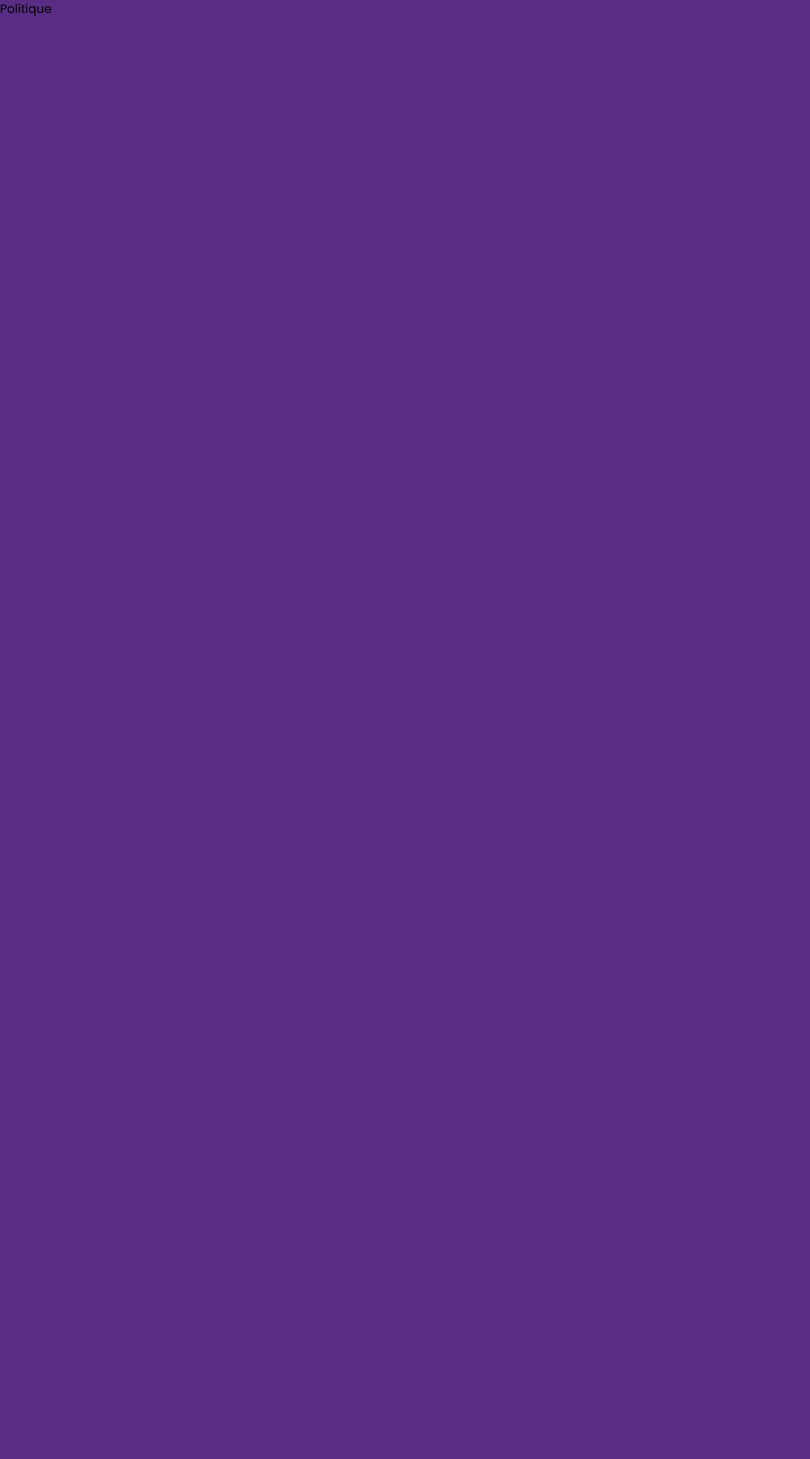
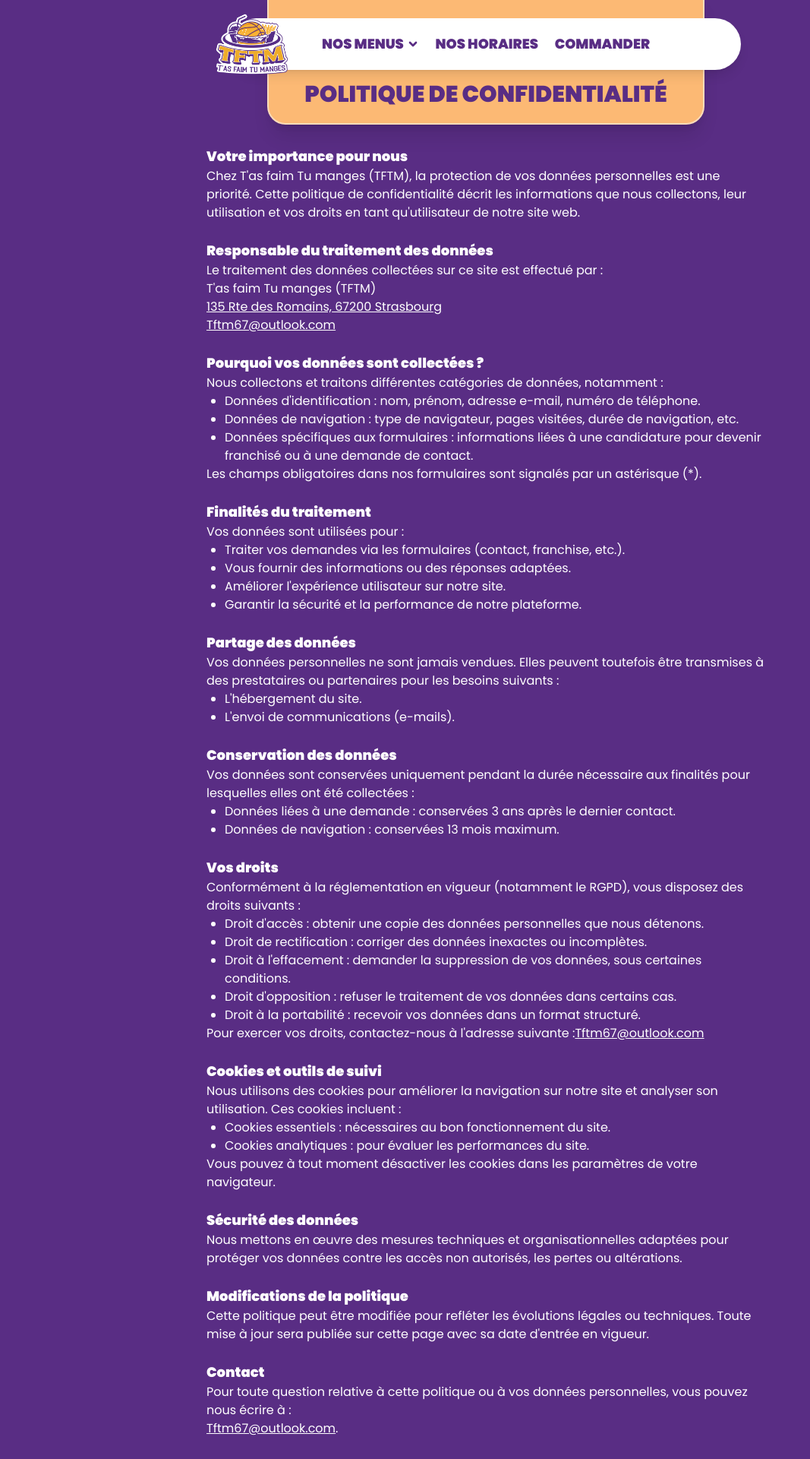
Before and after one commit to Arioz58/TFTM, a Next.js app: page /politique-de-confidentialite in a window 1280 px wide. Shown: the top 1920 px of the page at 76% size, without its empty margins (0-1067 px from the left). Before the commit the page ends 800 px from the top, so only its background shows below. Built offline with nearby package versions, Linux system fonts and the light colour scheme; a web font is replaced by a local one.

Commit message:
politique de confidentialité

```diff
--- a/src/app/politique-de-confidentialite/page.tsx
+++ b/src/app/politique-de-confidentialite/page.tsx
@@ -1,7 +1,208 @@
-import React from 'react'
+import React from "react";
+import Header from "@/sections/Header";
+import Footer from "@/sections/Footer";
 
 export default function Politique() {
   return (
-    <div>Politique</div>
-  )
+    <>
+      <Header />
+      <div className="text-primary">
+        <h1 className="relative text-lg font-black text-center pt-28 pb-5 bg-secondary rounded-b-3xl border-[2px] border-white/50 shadow-xl -top-2 lg:text-3xl max-w-xl mx-auto">
+          POLITIQUE DE CONFIDENTIALITÉ
+        </h1>
+        <div className="flex flex-col items-center mt-5">
+          <div className="text-white flex flex-col gap-6 max-w-3xl px-4">
+            <div className="">
+              <h1 className="text-lg font-black">Votre importance pour nous</h1>
+              <p>
+                Chez T&apos;as faim Tu manges (TFTM), la protection de vos données
+                personnelles est une priorité. Cette politique de
+                confidentialité décrit les informations que nous collectons,
+                leur utilisation et vos droits en tant qu&apos;utilisateur de notre
+                site web.{" "}
+              </p>
+            </div>
+            <div className="">
+              <h1 className="text-lg font-black">
+                Responsable du traitement des données
+              </h1>
+              <p>
+                Le traitement des données collectées sur ce site est effectué
+                par : <br />
+                T&apos;as faim Tu manges (TFTM) <br />
+                <a
+                  href="https://www.google.com/maps/place//data=!4m2!3m1!1s0x4796b731350790ef:0x4f425dde6dc509a9?sa=X&ved=1t:8290&ictx=111"
+                  target="_blank"
+                  rel="noopener noreferrer"
+                >
+                  <span className="underline">
+                    135 Rte des Romains, 67200 Strasbourg
+                  </span>
+                </a>{" "}
+                <br />{" "}
+                <a href="mailto:Tftm67@outlook.com" className="underline">
+                  Tftm67@outlook.com
+                </a>
+              </p>
+            </div>
+            <div className="">
+              <h1 className="text-lg font-black">
+                Pourquoi vos données sont collectées ?
+              </h1>
+              <p>
+                Nous collectons et traitons différentes catégories de données,
+                notamment :
+              </p>
+              <ul className="list-disc pl-6">
+                <li>
+                  Données d&apos;identification : nom, prénom, adresse e-mail, numéro
+                  de téléphone.
+                </li>
+                <li>
+                  Données de navigation : type de navigateur, pages visitées,
+                  durée de navigation, etc.
+                </li>
+                <li>
+                  Données spécifiques aux formulaires : informations liées à une
+                  candidature pour devenir franchisé ou à une demande de
+                  contact.
+                </li>
+              </ul>
+              <p>
+                Les champs obligatoires dans nos formulaires sont signalés par
+                un astérisque (*).
+              </p>
+            </div>
+            <div className="">
+              <h1 className="text-lg font-black">Finalités du traitement</h1>
+              <p>Vos données sont utilisées pour :</p>
+              <ul className="list-disc pl-6">
+                <li>
+                  Traiter vos demandes via les formulaires (contact, franchise,
+                  etc.).
+                </li>
+                <li>Vous fournir des informations ou des réponses adaptées.</li>
+                <li>Améliorer l&apos;expérience utilisateur sur notre site.</li>
+                <li>
+                  Garantir la sécurité et la performance de notre plateforme.
+                </li>
+              </ul>
+            </div>
+            <div className="">
+              <h1 className="text-lg font-black">Partage des données</h1>
+              <p>
+                Vos données personnelles ne sont jamais vendues. Elles peuvent
+                toutefois être transmises à des prestataires ou partenaires pour
+                les besoins suivants :
+              </p>
+              <ul className="list-disc pl-6">
+                <li>L&apos;hébergement du site.</li>
+                <li>L&apos;envoi de communications (e-mails).</li>
+              </ul>
+            </div>
+            <div className="">
+              <h1 className="text-lg font-black">Conservation des données</h1>
+              <p>
+                Vos données sont conservées uniquement pendant la durée
+                nécessaire aux finalités pour lesquelles elles ont été
+                collectées :
+              </p>
+              <ul className="list-disc pl-6">
+                <li>
+                  Données liées à une demande : conservées 3 ans après le
+                  dernier contact.
+                </li>
+                <li>Données de navigation : conservées 13 mois maximum.</li>
+              </ul>
+            </div>
+            <div className="">
+              <h1 className="text-lg font-black">Vos droits</h1>
+              <p>
+                Conformément à la réglementation en vigueur (notamment le RGPD),
+                vous disposez des droits suivants :
+              </p>
+              <ul className="list-disc pl-6">
+                <li>
+                  Droit d&apos;accès : obtenir une copie des données personnelles que
+                  nous détenons.
+                </li>
+                <li>
+                  Droit de rectification : corriger des données inexactes ou
+                  incomplètes.
+                </li>
+                <li>
+                  Droit à l&apos;effacement : demander la suppression de vos données,
+                  sous certaines conditions.
+                </li>
+                <li>
+                  Droit d&apos;opposition : refuser le traitement de vos données dans
+                  certains cas.
+                </li>
+                <li>
+                  Droit à la portabilité : recevoir vos données dans un format
+                  structuré.
+                </li>
+              </ul>
+              <p>
+                Pour exercer vos droits, contactez-nous à l&apos;adresse suivante :
+                <a href="mailto:Tftm67@outlook.com" className="underline">
+                  Tftm67@outlook.com
+                </a>
+              </p>
+            </div>
+            <div className="">
+              <h1 className="text-lg font-black">Cookies et outils de suivi</h1>
+              <p>
+                Nous utilisons des cookies pour améliorer la navigation sur
+                notre site et analyser son utilisation. Ces cookies incluent :
+              </p>
+              <ul className="list-disc pl-6">
+                <li>
+                  Cookies essentiels : nécessaires au bon fonctionnement du
+                  site.
+                </li>
+                <li>
+                  Cookies analytiques : pour évaluer les performances du site.
+                </li>
+              </ul>
+              <p>
+                Vous pouvez à tout moment désactiver les cookies dans les
+                paramètres de votre navigateur.
+              </p>
+            </div>
+            <div className="">
+              <h1 className="text-lg font-black">Sécurité des données</h1>
+              <p>
+                Nous mettons en œuvre des mesures techniques et
+                organisationnelles adaptées pour protéger vos données contre les
+                accès non autorisés, les pertes ou altérations.
+              </p>
+            </div>
+            <div className="">
+              <h1 className="text-lg font-black">
+                Modifications de la politique
+              </h1>
+              <p>
+                Cette politique peut être modifiée pour refléter les évolutions
+                légales ou techniques. Toute mise à jour sera publiée sur cette
+                page avec sa date d&apos;entrée en vigueur.
+              </p>
+            </div>
+            <div className="">
+              <h1 className="text-lg font-black">Contact</h1>
+              <p>
+                Pour toute question relative à cette politique ou à vos données
+                personnelles, vous pouvez nous écrire à : <br />
+                <a href="mailto:Tftm67@outlook.com" className="underline">
+                  Tftm67@outlook.com
+                </a>
+                .
+              </p>
+            </div>
+          </div>
+        </div>
+      </div>
+      <Footer />
+    </>
+  );
 }
--- a/src/sections/Footer.tsx
+++ b/src/sections/Footer.tsx
@@ -49,18 +49,18 @@
               <a href="/autres">AUTRES</a>
             </ul>
           </div>
-          <div className="">
+          <div className="px-2">
             <h2 className="font-black text-xl underline underline-offset-4">
               CONTACT
             </h2>
             <ul className="flex flex-col gap-1 pt-2 font-medium">
-              <a href="tel:+33698446700">Numéro joignable : 06 98 44 67 00</a>
+              <a href="tel:+33698446700">Numéro joignable : <span className="underline"> 06 98 44 67 00</span></a>
               <a
                 href="https://www.google.com/maps/place//data=!4m2!3m1!1s0x4796b731350790ef:0x4f425dde6dc509a9?sa=X&ved=1t:8290&ictx=111"
                 target="_blank"
                 rel="noopener noreferrer"
               >
-                Adresse : 135 Rte des Romains, 67200 Strasbourg
+                Adresse : <span className="underline">135 Rte des Romains, 67200 Strasbourg</span>
               </a>
               <a href="/devenir-franchise">Devenir franchisé</a>
             </ul>
```
